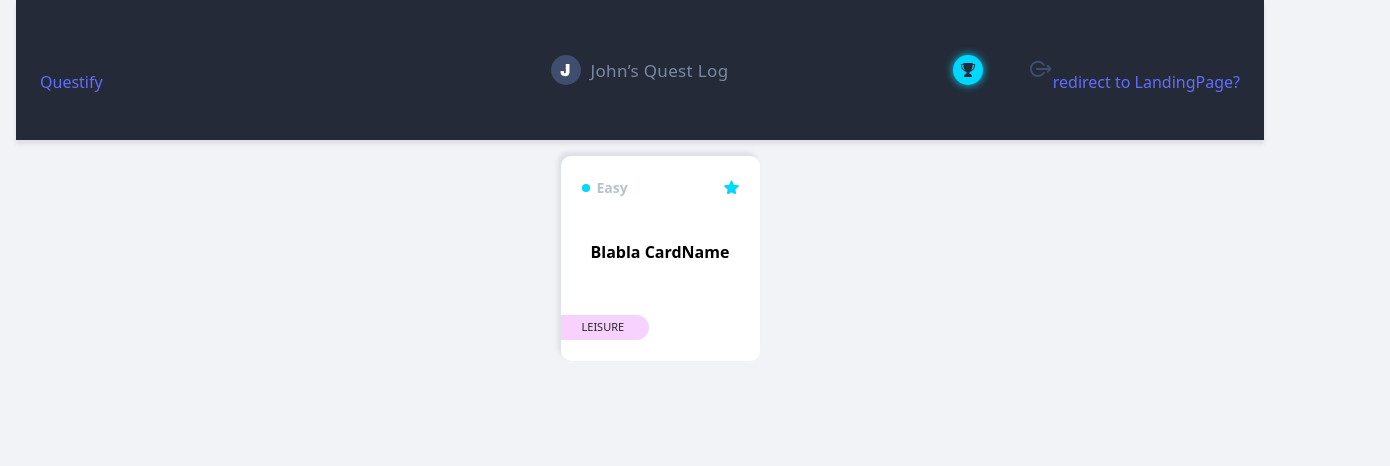
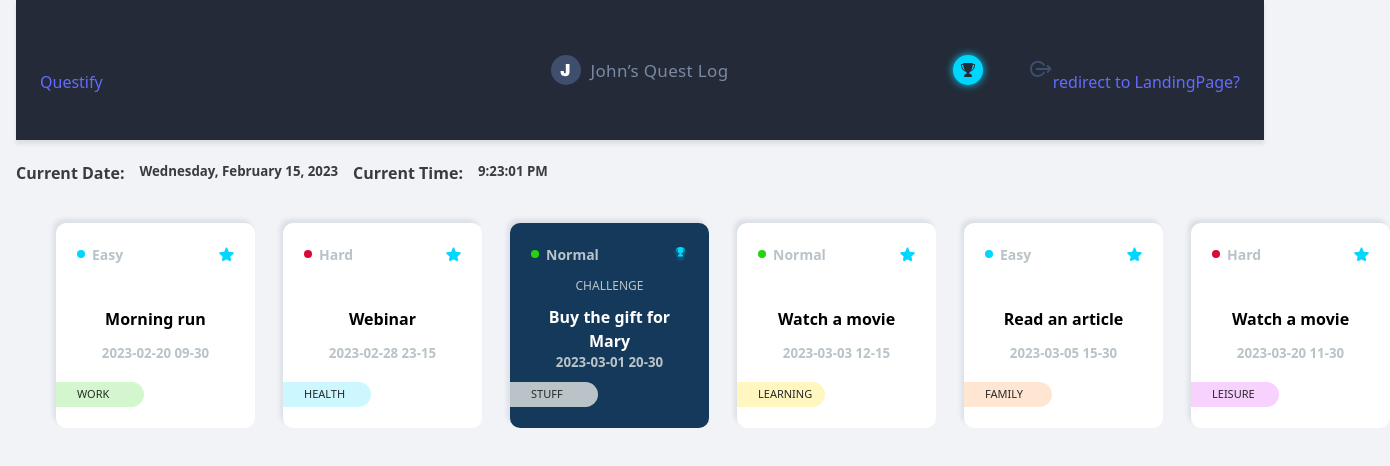
Before and after one commit to Mateusz-Gonera/Questify_front-end, a React (Vite) app: page / in a window 1280 px wide. Shown: the top 466 px of the page, 1390 px wide, since content can reach past the window. Built offline with nearby package versions, Linux system fonts and the light colour scheme.

Commit message:
add Date

```diff
--- a/src/components/App.jsx
+++ b/src/components/App.jsx
@@ -1,4 +1,4 @@
-import React from "react";
+import React, { useEffect } from "react";
 import { Route, Routes } from "react-router-dom";
 
 import { Layout } from "./Layout";
@@ -12,6 +12,7 @@ const Dashboard = React.lazy(() => import("../pages/dashboard/Dashboard"));
 const LandingPage = React.lazy(() => import("../pages/landing/LandingPage"));
 
 const App = () => {
+
 	return (
 		<>
 			<Routes>
--- a/src/components/Cards/Cards.jsx
+++ b/src/components/Cards/Cards.jsx
@@ -4,10 +4,14 @@ function Card({
  isChallenge,
  difficulty,
  group,
- title
+ title,
+ dueDate,
+ dueTime,
+
+
 }) {
-
    return (
+   <li>
       <div className={isChallenge ? style.challengeContainer : style.cardContainer}>
          <div className={style.difficultyContainer}>
             <div className={style.difficultyLevel}>
@@ -17,10 +21,16 @@ function Card({
             {isChallenge ? <button className={style.trophyIcon}> </button>
             : <button className={style.starIcon}> </button> }
          </div>
-         {isChallenge && <h3 className={style.isChallenge} >Challenge</h3>}
-         <h2 className={isChallenge ? style.chalengeName : style.taskName}>{title}</h2>
+            <div className={style.titleContainer} >
+               {isChallenge && <h3 className={style.isChallenge} >Challenge</h3>}
+               <h2 className={isChallenge ? style.chalengeName : style.taskName}>{title}</h2>
+               <h5 className={style.date}>{dueDate} {dueTime}</h5>
+            </div>
+
+
          <div className={style[group]}>{group}</div>
       </div>
+   </li>
 
    )
 }
--- a/src/components/Cards/Cards.module.css
+++ b/src/components/Cards/Cards.module.css
@@ -1,3 +1,4 @@
+
 .challengeContainer{
    display: flex;
    padding: 21px;
@@ -95,11 +96,15 @@
 .starIcon:hover {
    box-shadow: rgba(0, 215, 255, 0.25);
 }
+
+.titleContainer{
+   text-align: center;
+}
+
 .isChallenge {
    font-size: 12px;
    color: rgba(185, 195, 200, 1);
    margin-bottom: 10px;
-   margin-top: 20px;
    text-align: center;
    text-transform: uppercase;
    letter-spacing: 2%;
@@ -112,6 +117,7 @@
    justify-content: center;
    text-align: center;
    color: rgba(255, 255, 255, 1);
+   margin: 0;
 }
 .taskName{
    display: flex;
@@ -224,3 +230,7 @@ background-color: rgba(211, 246, 206, 1);
    left: 0;
    color: rgba(40, 40, 40, 1);
 }
+.date{
+   color:  rgba(185, 195, 200, 1);
+   margin: 0;
+}
--- a/src/components/CardsList/CardsList.jsx
+++ b/src/components/CardsList/CardsList.jsx
@@ -1,20 +1,29 @@
 import Card from "../Cards/Cards"
 import style from "./CardsList.module.css"
+import Clock from "./Clock"
 
-function CardsList() {
 
+
+function CardsList(props) {
+
+  const sortedCards = props.cards.sort(
+    (a, b) => new Date(a.date) - new Date(b.date)
+  );
 
    return(
       <div>
+         <Clock/>
          <ul className={style.cardList}>
-            <li className={style.cardsListItem} >
-               < Card
-                  isChallenge = {false}
-                  difficulty = {"Easy"}
-                  group = {'Leisure'}
-                  title = {"Blabla CardName"}
-               />
-            </li>
+            {sortedCards.map((card) => (
+                  <Card key={card.id}
+                  title={card.title}
+                  dueDate={card.date}
+                  dueTime={card.time}
+                  isChallenge={card.isChallenge}
+                  difficulty={card.difficulty}
+                  group={card.group}
+                  />
+                  ))}
          </ul>
       </div>
    )
--- a/src/components/CardsList/CardsList.module.css
+++ b/src/components/CardsList/CardsList.module.css
@@ -1,7 +1,12 @@
 .cardList{
-   display: grid;
+   display: flex;
+   gap: 28px;
 
 }
 .cardsListItem{
    margin: 0 auto ;
 }
+.clockContainer{
+   display: flex;
+   gap: 15px;
+}
--- /dev/null
+++ b/src/components/CardsList/Clock.jsx
@@ -0,0 +1,37 @@
+import React, { useState, useEffect } from "react";
+import style from "./CardsList.module.css"
+
+function Clock() {
+  const [currentDateTime, setCurrentDateTime] = useState(new Date());
+
+  useEffect(() => {
+    const interval = setInterval(() => {
+      setCurrentDateTime(new Date());
+    }, 1000);
+    return () => clearInterval(interval);
+  }, []);
+
+  const dateOptions = {
+    weekday: "long",
+    year: "numeric",
+    month: "long",
+    day: "numeric",
+  };
+
+  const timeOptions = {
+    hour: "numeric",
+    minute: "numeric",
+    second: "numeric",
+  };
+
+  return (
+    <div className={style.clockContainer}>
+      <h4>Current Date:</h4>
+      <h5>{currentDateTime.toLocaleDateString([], dateOptions)}</h5>
+      <h4>Current Time:</h4>
+      <h5>{currentDateTime.toLocaleTimeString([], timeOptions)}</h5>
+    </div>
+  );
+}
+
+export default Clock;
--- a/src/pages/dashboard/Dashboard.jsx
+++ b/src/pages/dashboard/Dashboard.jsx
@@ -1,9 +1,17 @@
 import CardList from "../../components/CardsList/CardsList";
 
 const Dashboard = () => {
+    const cards = [
+    { id: 1, title: "Buy the gift for Mary", date: "2023-03-01",time:"20-30", isChallenge: true, difficulty:"Normal", group:"Stuff" },
+    { id: 2, title: "Webinar", date: "2023-02-28",time:"23-15", isChallenge: false, difficulty:"Hard", group:"Health" },
+    { id: 3, title: "Read an article", date: "2023-03-05",time:"15-30", isChallenge: false, difficulty:"Easy", group:"Family" },
+    { id: 4, title: "Watch a movie", date: "2023-03-03",time:"12-15", isChallenge: false, difficulty:"Normal", group:"Learning" },
+    { id: 5, title: "Watch a movie",date: "2023-03-20",time:"11-30", isChallenge: false, difficulty:"Hard", group:"Leisure" },
+    { id: 6, title: "Morning run", date: "2023-02-20",time:"09-30", isChallenge: false, difficulty:"Easy", group:"Work" },
+  ];
 	return (
 		<div>
-			<CardList />
+			<CardList  cards={cards} />
 		</div>
 	);
 };
```
